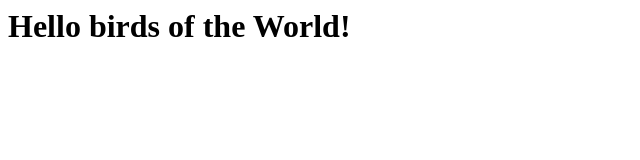
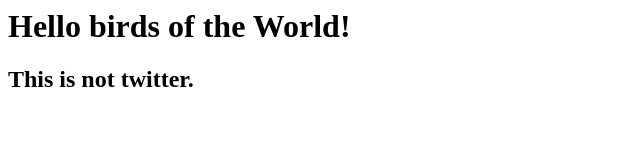
Before and after one commit to fatimaarellano/twitter, a plain HTML site: page index.html in a window 1280 px wide. Shown: the whole page, without its empty margins (0-640 px from the left). Drawn offline with Linux system fonts and the light colour scheme.

Commit message:
New added code

```diff
--- a/index.html
+++ b/index.html
@@ -1 +1,3 @@
 <h1> Hello birds of the World!</h1>
+
+<h2> This is not twitter. </h2>
```
